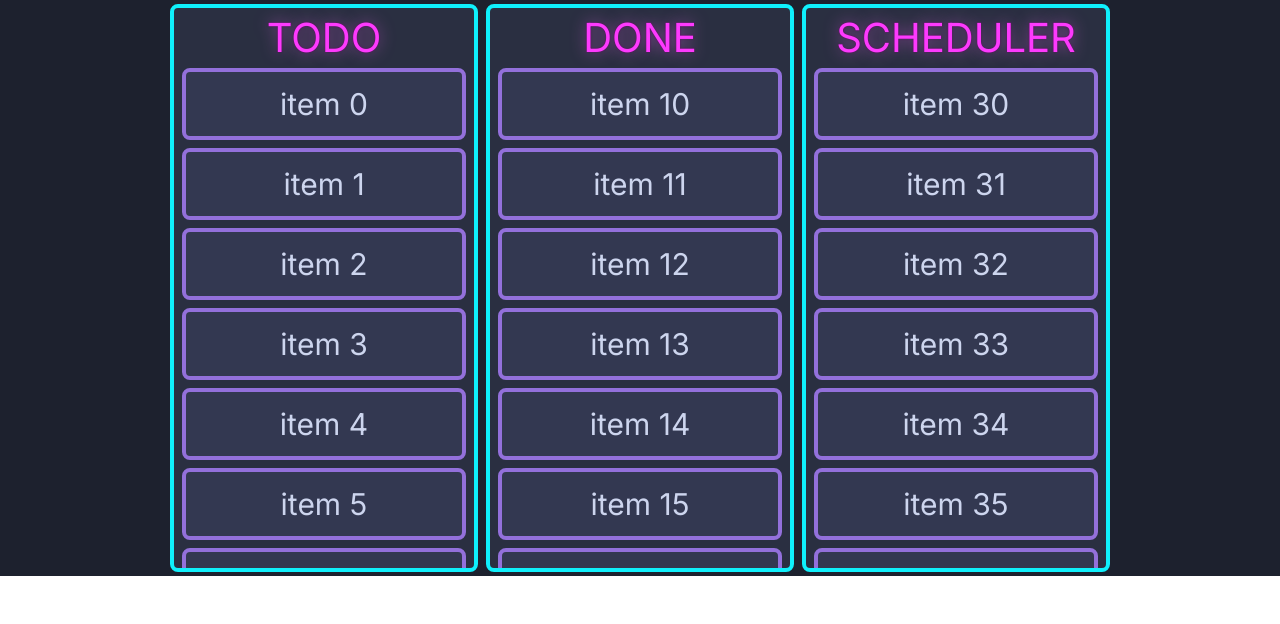
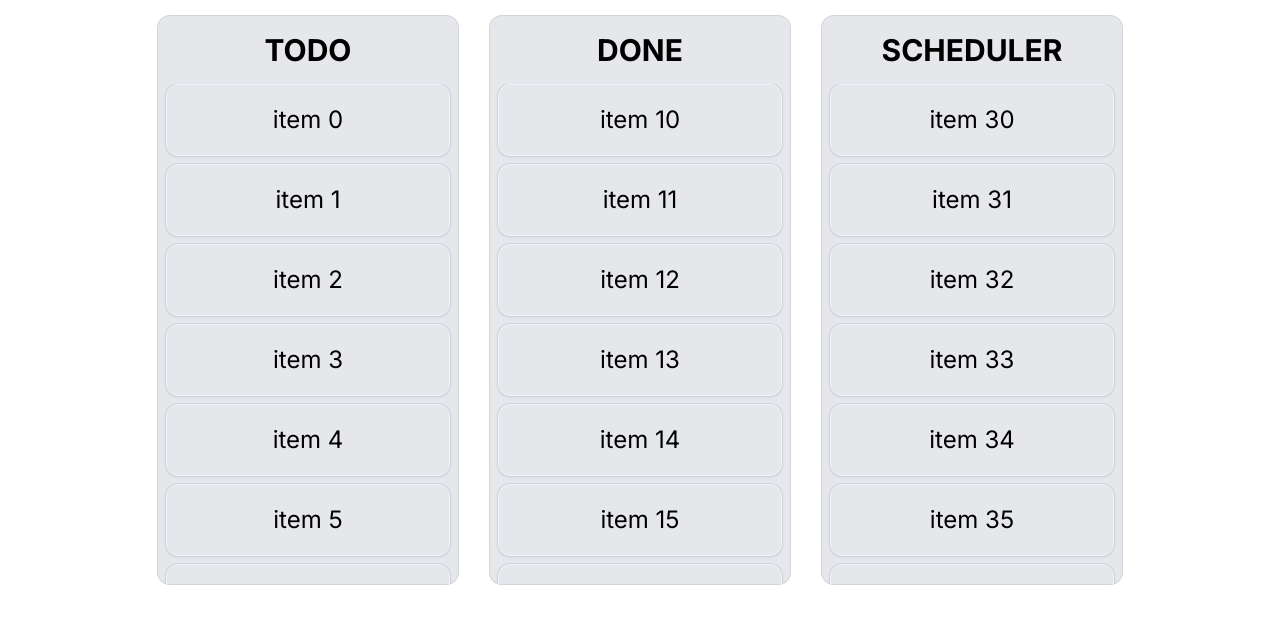
Before and after one commit to ishiko732/todo-schduler, a Next.js app: page / in a window 1280 px wide. Shown: the top 624 px of the page. Built offline with nearby package versions, Linux system fonts and the light colour scheme.

Commit message:
update styles

```diff
--- a/src/app/globals.css
+++ b/src/app/globals.css
@@ -4,18 +4,9 @@
 
 @import url("https://fonts.googleapis.com/css?family=Vibur&display=swap");
 
-:root {
-  --grid: 8px;
-  --pink: #fd3afd;
-  --pinkDark: #690169;
-  --greyLight: #515b7d;
-  --black: #1d212e;
-  --borderWidth: 4px;
-  --borderRadius: 8px;
-}
-
 body {
-  background: var(--black);
+  /* background: var(--black); */
+  @apply dark:bg-black;
   font-family: "Vibur", cursive;
   user-select: none;
 }
@@ -26,9 +17,7 @@ body {
   box-sizing: border-box;
 }
 .todo-deck {
-  display: flex;
-  flex-direction: column;
-  align-items: center;
+  @apply flex flex-col items-center;
 }
 
 .columns {
@@ -36,64 +25,34 @@ body {
 }
 
 .column {
-  margin: calc(var(--grid) / 2);
-  border: var(--borderWidth) solid #0ff0fc;
-  border-radius: var(--borderRadius);
-  background-color: #2a2f41;
+  @apply m-4  bg-gray-200  ring-1 ring-gray-300 dark:bg-[#000000] rounded-xl;
 }
 
 .column-title {
-  font-size: 40px;
-  color: var(--pink);
-  text-shadow: 0px 0px 2px var(--pinkDark),
-    0px 0px 15px rgba(255, 110, 255, 0.5);
-  text-align: center;
-  margin: 0;
-}
-
-.column-title:hover {
-  text-shadow: 0px 0px 2px var(--pinkDark),
-    0px 0px 15px rgba(255, 110, 255, 0.8);
-}
-
-.task-list {
-  /* this has no visible impact, but is in line with the absolute position spacing.
-  doing this ensures that dropping into an empty list will be in the correct visual position */
-  padding-left: var(--grid);
-  padding-right: var(--grid);
-  scrollbar-color: dark;
+  @apply text-3xl font-bold text-black dark:text-white flex justify-center items-center py-4;
 }
 
 .task-list::-webkit-scrollbar {
-  width: 1em;
+  width: 0.5em;
 }
-
-.task-list::-webkit-scrollbar-track {
-  background-color: var(--greyLight);
-  borderradius: var(--borderRadius);
-}
-
 .task-list::-webkit-scrollbar-thumb {
-  background-color: var(--pink);
+  @apply bg-slate-400 dark:bg-white;
 }
 
 .item {
-  background: #333851;
-  border: var(--borderWidth) solid mediumpurple;
-  box-sizing: border-box;
-  border-radius: var(--borderRadius);
-  color: #cdd5ee;
-  font-size: 30px;
+  @apply flex justify-center items-center
+  bg-gray-200  ring-1 ring-gray-300 dark:bg-[#000000] rounded-xl
+  p-4
+text-black dark:text-white
+  border border-transparent border-indigo-50
+  shadow text-2xl;
   user-select: none;
-
-  /* center align text */
-  display: flex;
-  justify-content: center;
-  align-items: center;
 }
 
 .item.is-dragging {
-  background: #515b7d;
-  border-color: #08ff08;
-  box-shadow: 0px 0px 2px rgb(8, 58, 30), 0px 0px 10px MediumSeaGreen;
+  @apply shadow-lg border border-transparent dark:bg-slate-600 border-indigo-50;
 }
+
+.text-shadow {
+  text-shadow: -1px 0 #ececec, 0 1px #ececec, 1px 0 #ececec, 0 -1px #ececec;
+}
```
